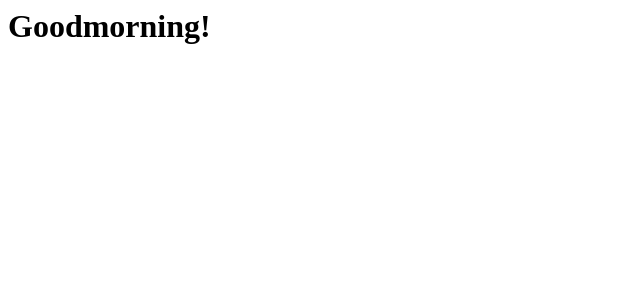
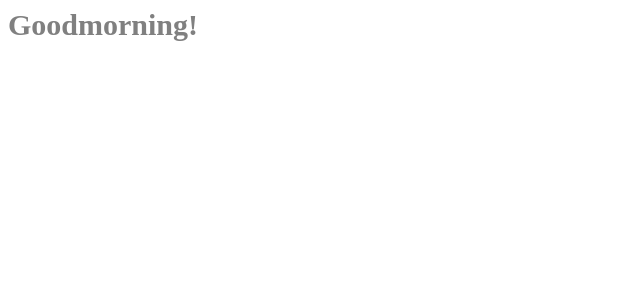
Before and after one commit to moshire/reactpractice, a React (Create React App) app: page / in a window 1280 px wide. Shown: the top 300 px of the page, without its empty margins (0-640 px from the left). Built offline with nearby package versions, Linux system fonts and the light colour scheme.

Commit message:
inline style practice

```diff
--- a/src/App.js
+++ b/src/App.js
@@ -1,21 +1,24 @@
 import React from "react";
 
+function App() {
+  const date = new Date();
+  const hours = date.getHours();
+  let timeOfDay;
+  const styles ={
+    fontSize: 30
+  }
+  if (hours < 12) {
+    timeOfDay = "morning";
+    styles.color = "grey"
 
-function App() {
- const date = new Date()
- const hours = date.getHours()
- let timeOfDay
- if(hours < 12){
-   timeOfDay = ("morning")
- }
- else if(hours > 12 && hours < 17){
-timeOfDay = ("Afternoon")
- }
- else{
-   timeOfDay = ("Night")
- }
- return(
- <h1>Good{timeOfDay}!</h1>
- )
+  } else if (hours > 12 && hours < 17) {
+    timeOfDay = "Afternoon";
+    styles.color = "blue"
+
+  } else {
+    timeOfDay = "Night";
+    styles.color = "green"
+  }
+  return <h1 style={styles}>Good{timeOfDay}!</h1>;
 }
 export default App;
```
